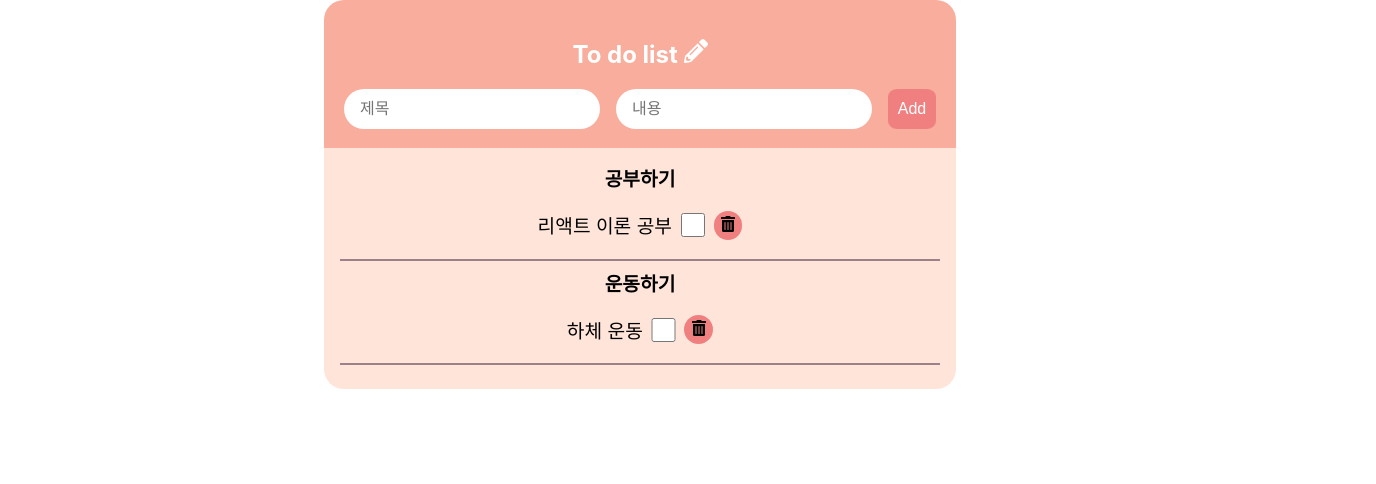
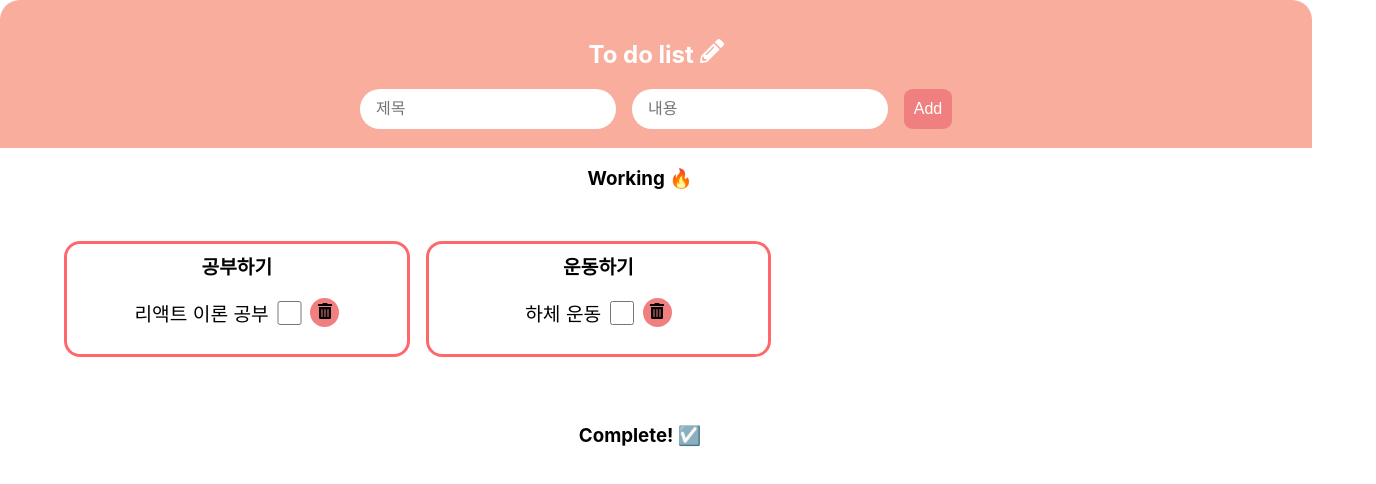
Before and after one commit to Yujin-Jeong-dev/todoLists, a React (Create React App) app: page / in a window 1280 px wide. Shown: the top 484 px of the page, 1376 px wide, since content can reach past the window. Built offline with nearby package versions, Linux system fonts and the light colour scheme.

Commit message:
할일 필터링 기능 추가

```diff
--- a/src/components/AddTodo/AddTodo.module.css
+++ b/src/components/AddTodo/AddTodo.module.css
@@ -1,5 +1,5 @@
 .header {
-    width: 600px;
+    width: 100%;
     border-top-left-radius: 20px;
     border-top-right-radius: 20px;
     background-color: #f8ad9d;
--- a/src/components/Todo/Todo.jsx
+++ b/src/components/Todo/Todo.jsx
@@ -1,14 +1,20 @@
 import React from 'react';
 import style from './Todo.module.css'
-import { FaTrashAlt } from 'react-icons/fa'
+import { FaTrashAlt, FaUndoAlt } from 'react-icons/fa'
 
-export default function Todo({ todo, onUpdate, onDelete }) {
+export default function Todo({ todo, onUpdate, onDelete, isCompleted }) {
     const { title, text, status } = todo;
     const handleChange = (e) => {
-        //체크가 되어있으면 해당 투두의 status를 업데이트
-        if (e.target.checked) onUpdate({ ...todo, status: 'completed' });
+        //체크가 되면 completed, 그렇지 않으면 active
+        const status = e.target.checked ? 'completed' : 'active';
+        onUpdate({ ...todo, status: status });
+
     }
     const deleteTodo = () => onDelete(todo);
+    const undoStatus = () => {
+        //완료된 할일을 다시 미완료로 변경
+        onUpdate({ ...todo, status: 'active' });
+    }
 
     return (
         <>
@@ -16,11 +22,11 @@ export default function Todo({ todo, onUpdate, onDelete }) {
                 <h4 className={style.title}>{title}</h4>
                 <div className={style.text}>
                     <p>{text}</p>
-                    <input className={style.checkbox} type='checkbox' checked={status === 'completed'} onChange={handleChange} />
+                    {/* 미완료된 할일은 체크버튼, 그렇지 않으면 취소 버튼 */}
+                    {isCompleted ? (<button className={style.button} onClick={undoStatus}><FaUndoAlt /></button>) : (<input className={style.checkbox} type='checkbox' checked={status === 'completed'} onChange={handleChange} />)}
                     <button className={style.button} onClick={deleteTodo}><FaTrashAlt /></button>
                 </div>
             </li>
-            <div className={style.divider}></div>
         </>
     );
 }
--- a/src/components/Todo/Todo.module.css
+++ b/src/components/Todo/Todo.module.css
@@ -1,8 +1,14 @@
 .todo {
+    width: 330px;
     display: flex;
     flex-direction: column;
     list-style: none;
     font-size: 1.2rem;
+    padding: 0.5rem 0.3rem;
+    border: 3px solid #ff686b;
+    border-radius: 1rem;
+    margin-left: 1rem;
+    margin-bottom: 1rem;
 }
 
 
--- a/src/components/TodoList/TodoList.jsx
+++ b/src/components/TodoList/TodoList.jsx
@@ -8,6 +8,11 @@ export default function TodoList() {
         { id: 1, title: '공부하기', text: '리액트 이론 공부', status: 'active' },
         { id: 2, title: '운동하기', text: '하체 운동', status: 'active' }
     ]);
+
+    const incompletedTodos = filterTodos(todos, 'active');
+    const completedTodos = filterTodos(todos, 'completed');
+
+
     const handleAdd = (todo) => {
         setTodos([...todos, todo]);
     }
@@ -25,12 +30,23 @@ export default function TodoList() {
     return (
         <section className={style.container}>
             <AddTodo onAdd={handleAdd} />
+            <h3> Working 🔥</h3>
             <ul className={style.lists}>
-                {todos.map((todo) => (
-                    <Todo key={todo.id} todo={todo} onUpdate={handleUpdate} onDelete={handleDelete} />
+                {incompletedTodos.map((todo) => (
+                    <Todo key={todo.id} todo={todo} onUpdate={handleUpdate} onDelete={handleDelete} isCompleted={false} />
+                ))}
+            </ul>
+            <h3>Complete! ☑️</h3>
+            <ul className={style.lists}>
+                {completedTodos.map((todo) => (
+                    <Todo key={todo.id} todo={todo} onUpdate={handleUpdate} onDelete={handleDelete} isCompleted />
                 ))}
             </ul>
 
         </section>
     );
 }
+
+function filterTodos(todos, status) {
+    return todos.filter(todo => todo.status === status)
+}
--- a/src/components/TodoList/TodoList.module.css
+++ b/src/components/TodoList/TodoList.module.css
@@ -1,9 +1,9 @@
 .lists {
-    width: 600px;
+    width: 100%;
+    display: flex;
+    flex-wrap: wrap;
     margin: auto;
-    padding: 1rem;
-    background-color: #ffe5d9;
-    border-bottom-left-radius: 20px;
-    border-bottom-right-radius: 20px;
+    padding: 2rem 3rem;
+
     overflow-y: scroll;
 }
```
